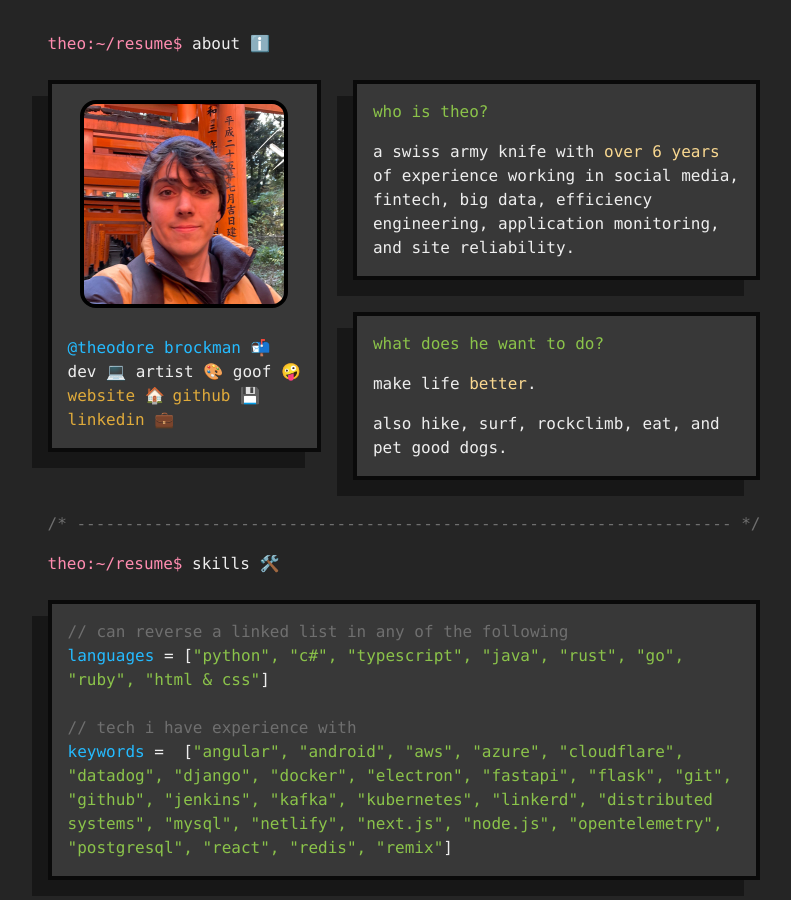
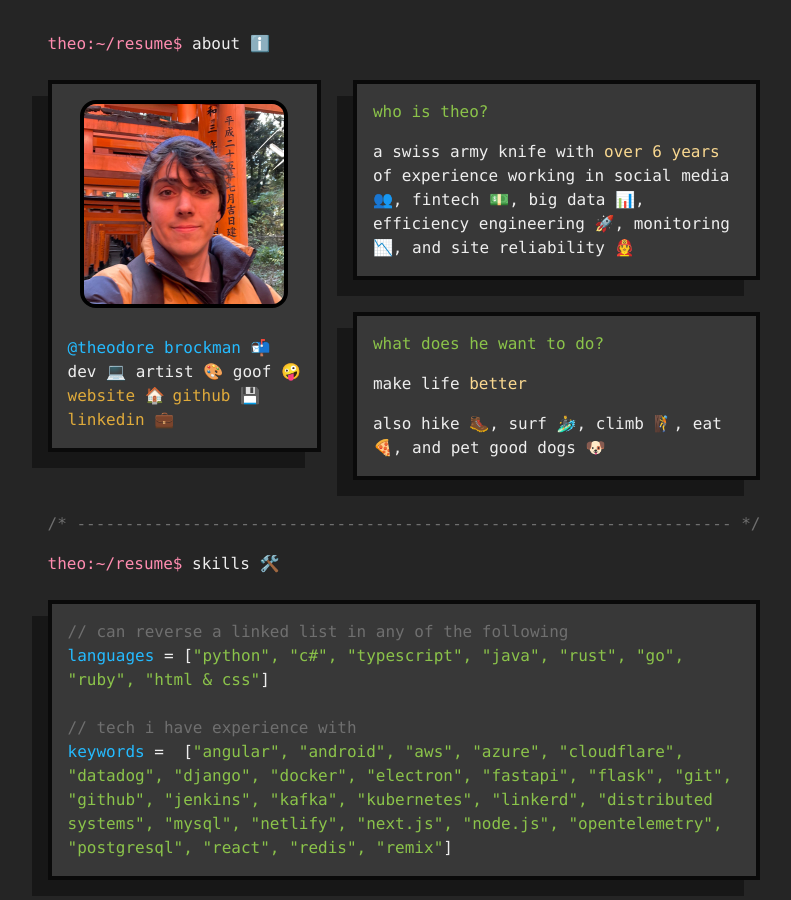
Before and after one commit to tbrockman/tbrockman.github.io, a Jekyll site: the page built from resume.html, in a window 1280 px wide and 900 px high. Shown: the whole window, without its empty margins (236-1027 px from the left). Built offline with Jekyll 4.4.1, drawn with Linux system fonts in a browser that asks for light colours.

Commit message:
Add emojis.

```diff
--- a/resume.html
+++ b/resume.html
@@ -43,8 +43,8 @@ layout: resume
 			<p>
 				a swiss army knife with <span class='metric'>over 6 years</span> of experience
 				working
-				in social media, fintech, big data, efficiency engineering, application monitoring, and
-				site reliability.
+				in social media 👥, fintech 💵, big data 📊, efficiency engineering 🚀, monitoring 📉, and
+				site reliability 🧑‍🚒
 
 			</p>
 		</div>
@@ -52,10 +52,10 @@ layout: resume
 			<p>
 				<span class="green">what does he want to do?</span>
 			</p>
-			<p>make life <span class="metric">better</span>.
+			<p>make life <span class="metric">better</span>
 			</p>
-			<p>also hike, surf, rockclimb, eat, and pet good
-				dogs.
+			<p>also hike 🥾, surf 🏄‍♂️, climb 🧗, eat 🍕, and pet good
+				dogs 🐶
 			</p>
 		</div>
 	</div>
```
